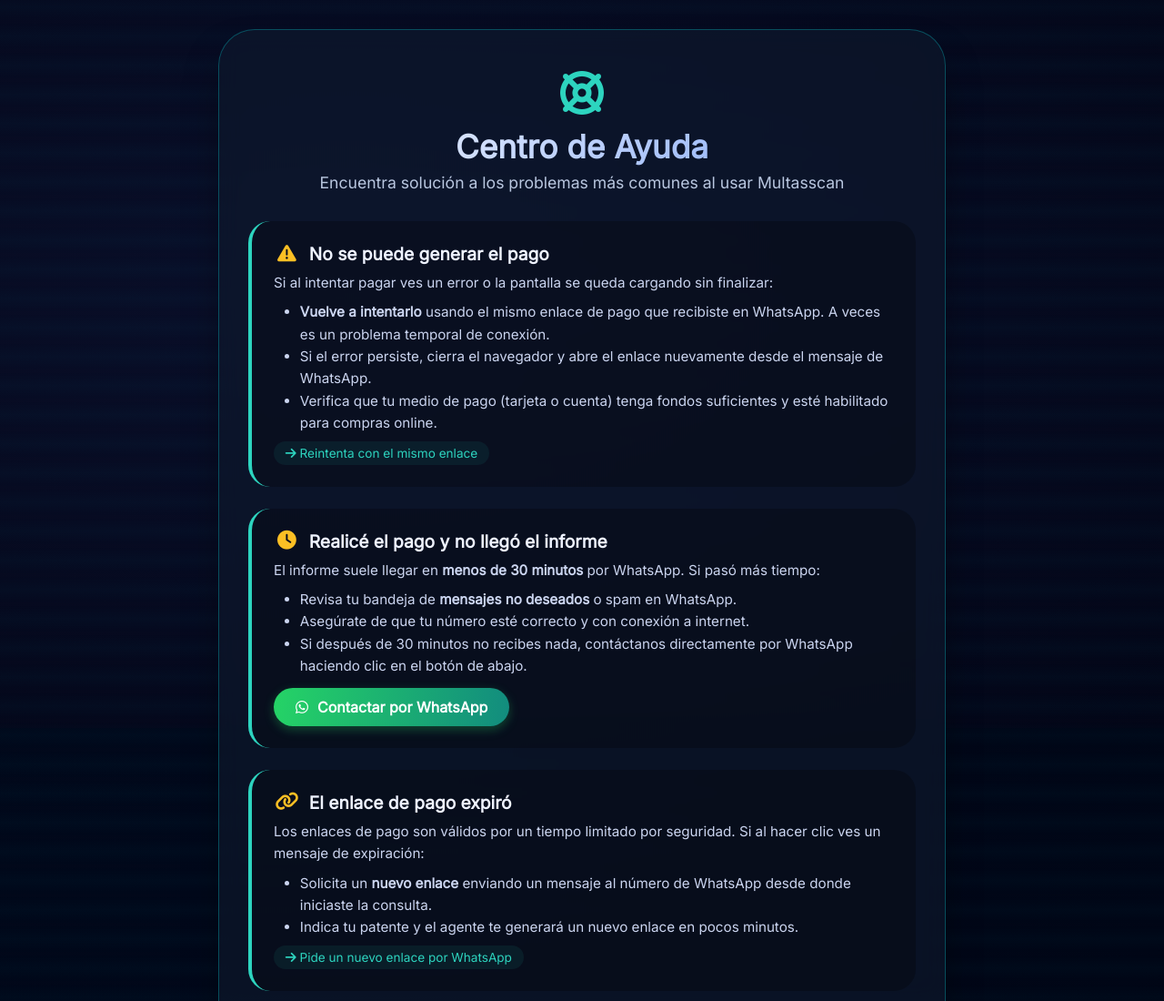
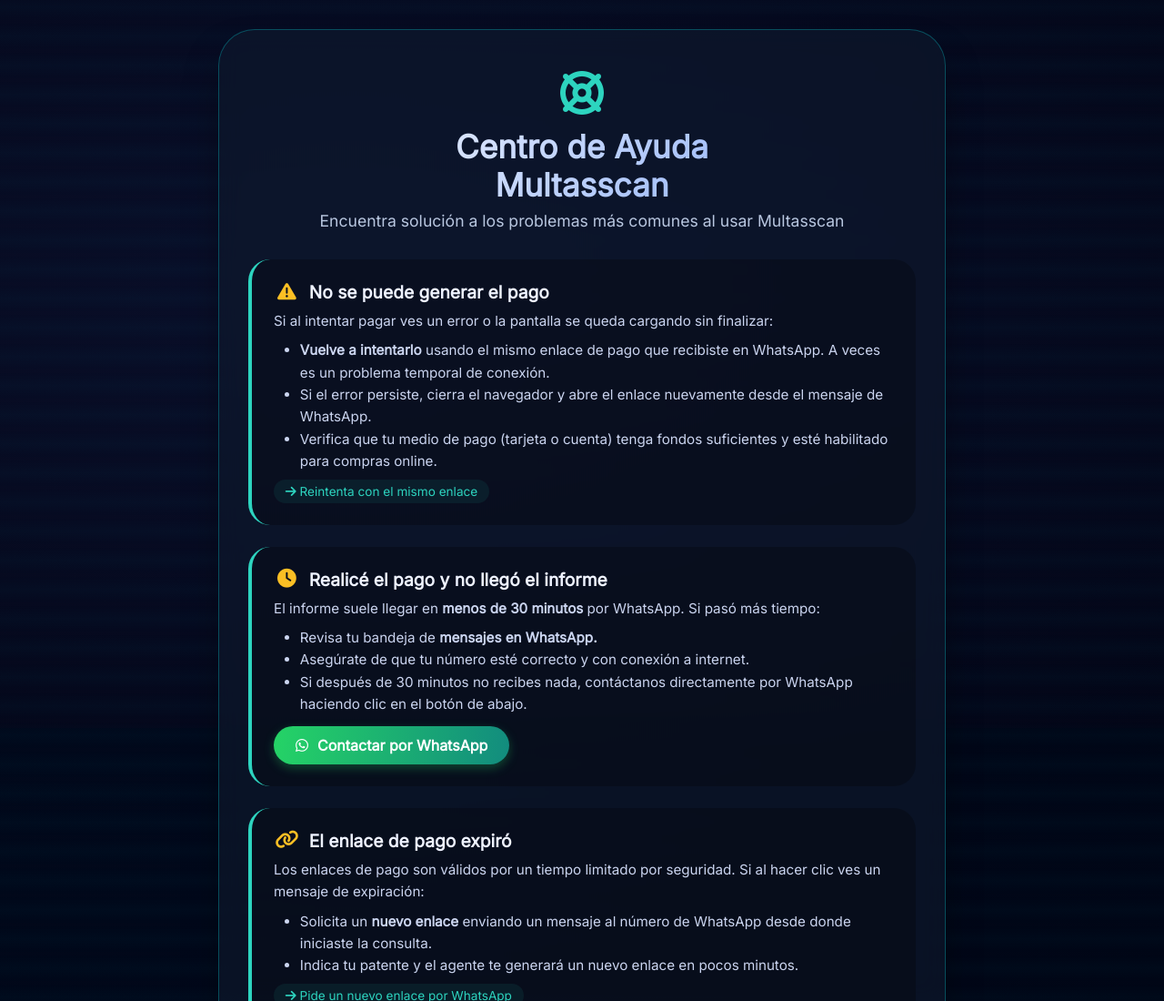
Before and after one commit to multasscan/multasscan.github.io, a plain HTML site: page help.html in a window 1280 px wide. Shown: the top 1100 px of the page at 91% size. Drawn offline with Linux system fonts and the light colour scheme.

Commit message:
cambios en cuerpo

```diff
--- a/help.html
+++ b/help.html
@@ -224,7 +224,10 @@
   <div class="header-icon">
     <i class="fas fa-life-ring"></i>
   </div>
-  <h1>Centro de Ayuda</h1>
+  <h1 align="center">
+    Centro de Ayuda<br>
+    Multasscan
+</h1>
   <p class="subtitle">Encuentra solución a los problemas más comunes al usar Multasscan</p>
 
   <!-- Problema 1: No se genera el pago -->
@@ -244,7 +247,7 @@
     <h3><i class="fas fa-clock"></i> Realicé el pago y no llegó el informe</h3>
     <p>El informe suele llegar en <strong>menos de 30 minutos</strong> por WhatsApp. Si pasó más tiempo:</p>
     <ul>
-      <li>Revisa tu bandeja de <strong>mensajes no deseados</strong> o spam en WhatsApp.</li>
+      <li>Revisa tu bandeja de <strong>mensajes en WhatsApp.</strong></li>
       <li>Asegúrate de que tu número esté correcto y con conexión a internet.</li>
       <li>Si después de 30 minutos no recibes nada, contáctanos directamente por WhatsApp haciendo clic en el botón de abajo.</li>
     </ul>
```
